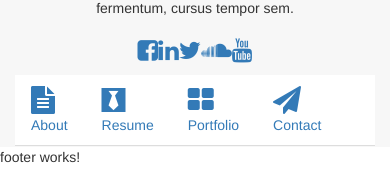
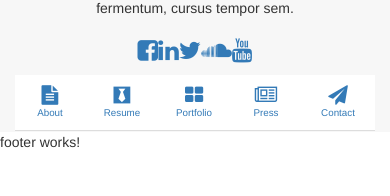
Before and after one commit to ugobriasco/portfolio, an Angular app: page / in a window 390 px wide. Shown: the part 298-494 px from the top of the page. Built offline with nearby package versions, Linux system fonts and the light colour scheme.

Commit message:
responsive navbar

```diff
--- a/src/app/navbar/navbar.component.css
+++ b/src/app/navbar/navbar.component.css
@@ -1,4 +1,26 @@
 nav {
     background-color: white;
+}
+
+.nav-sidebar > li {
+	 width:100%;
+	 border-right:0px;
+	 margin-right: 0px;
 
 }
+
+
+
+
+
+
+@media only screen and (max-width : 767px) {
+	.nav-sidebar {
+
+
+	}
+	.nav-sidebar > li {
+	 width: 20%;
+	 font-size: 70%;
+}
+}
--- a/src/app/navbar/navbar.component.html
+++ b/src/app/navbar/navbar.component.html
@@ -1,6 +1,6 @@
 
-<nav class="nav-sidebar">
-  <ul class="nav nav-tabs clearfix">
+<nav>
+  <ul class="nav nav-tabs clearfix nav-sidebar text-center">
     <li>
       <a data-toggle="tab" href="#" routerLink="/about">
         <i class="fa fa-file-text fa-2x"></i>
@@ -23,6 +23,14 @@
       </a>
     </li>
     <li>
+        <li>
+      <a data-toggle="tab" href="#" routerLink="/portfolio">
+        <i class="fa fa-newspaper-o fa-2x"></i>
+        <br>
+        <span>Press</span>
+      </a>
+    </li>
+    <li>
       <a data-toggle="tab" href="#" routerLink="/contact">
         <i class="fa fa-paper-plane fa-2x"></i>
         <br>
```
